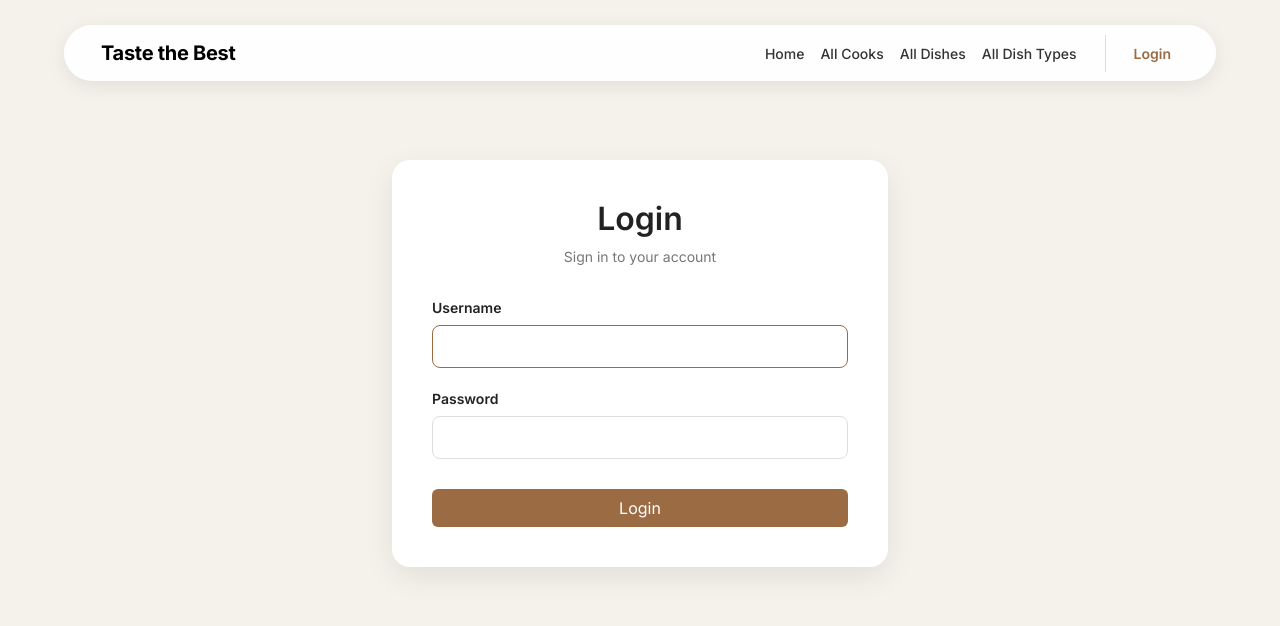
After one commit to GGZahar1/Restaurant-kitchen-service, a Django app: page /accounts/login/ in a window 1280 px wide. The commit adds this page. Shown: the top 626 px of the page. Run offline with Django 5.2, Linux system fonts and the light colour scheme.

Commit message:
Add login and logout functionality

```diff
--- a/restaurant_kitchen_service/settings.py
+++ b/restaurant_kitchen_service/settings.py
@@ -129,3 +129,6 @@ MAILERS = {
 }
 
 AUTH_USER_MODEL = "kitchen.Cook"
+
+LOGOUT_REDIRECT_URL = "login"
+LOGIN_REDIRECT_URL = "kitchen:home"
--- a/restaurant_kitchen_service/urls.py
+++ b/restaurant_kitchen_service/urls.py
@@ -21,4 +21,5 @@ from django.urls import path, include
 urlpatterns = [
     path("admin/", admin.site.urls),
     path("", include("kitchen.urls", namespace="kitchen")),
+    path("accounts/", include("django.contrib.auth.urls"))
 ]
--- a/static/css/styles.css
+++ b/static/css/styles.css
@@ -863,3 +863,103 @@ body {
 .dish-type-delete:hover {
   color: #963b3b;
 }
+
+.auth-page {
+  max-width: 520px;
+  padding-top: 160px;
+  padding-bottom: 60px;
+}
+
+.auth-card {
+  background-color: #fff;
+  border-radius: 18px;
+  padding: 40px;
+  box-shadow: 0 10px 30px rgba(0, 0, 0, 0.08);
+}
+
+.auth-header {
+  text-align: center;
+  margin-bottom: 30px;
+}
+
+.auth-header h1 {
+  font-size: 32px;
+  font-weight: 600;
+  margin-bottom: 8px;
+}
+
+.auth-header p {
+  color: #777;
+  font-size: 14px;
+  margin: 0;
+}
+
+.auth-field {
+  margin-bottom: 20px;
+}
+
+.auth-field label {
+  display: block;
+  font-size: 14px;
+  font-weight: 600;
+  margin-bottom: 7px;
+}
+
+.auth-field input {
+  width: 100%;
+  padding: 10px 12px;
+  border: 1px solid #ddd;
+  border-radius: 8px;
+  font-size: 14px;
+}
+
+.auth-field input:focus {
+  outline: none;
+  border-color: #9b6b43;
+}
+
+.auth-submit {
+  width: 100%;
+  background-color: #9b6b43;
+  color: #fff;
+  margin-top: 10px;
+}
+
+.auth-submit:hover {
+  background-color: #70492d;
+  color: #fff;
+}
+
+.auth-home-link {
+  display: block;
+  text-align: center;
+  margin-top: 18px;
+  color: #777;
+  font-size: 14px;
+  text-decoration: none;
+}
+
+.auth-home-link:hover {
+  color: #9b6b43;
+}
+
+.account-name {
+  margin-left: 20px;
+  padding-left: 20px;
+  border-left: 1px solid #ddd;
+}
+
+.account-name .nav-link {
+  color: #9b6b43;
+  font-weight: 600;
+}
+
+.logout-btn {
+  border: 0;
+  background: none;
+  color: #777 !important;
+}
+
+.logout-btn:hover {
+  color: #9b6b43 !important;
+}
--- a/templates/includes/navbar.html
+++ b/templates/includes/navbar.html
@@ -1,7 +1,7 @@
 <nav class="navbar navbar-expand-lg main-navbar">
   <div class="container">
 
-    <a class="navbar-brand fw-bold" href="{% url "kitchen:home" %}">
+    <a class="navbar-brand fw-bold" href="{% url 'kitchen:home' %}">
       Taste the Best
     </a>
 
@@ -12,34 +12,60 @@
       data-bs-target="#mainNavbar"
       aria-controls="mainNavbar"
       aria-expanded="false"
-      aria-label="Toggle navigation">
+      aria-label="Toggle navigation"
+    >
       <span class="navbar-toggler-icon"></span>
     </button>
 
     <div class="collapse navbar-collapse" id="mainNavbar">
-      <ul class="navbar-nav ms-auto">
+      <ul class="navbar-nav ms-auto align-items-lg-center">
 
         <li class="nav-item">
-          <a class="nav-link" href="{% url "kitchen:home" %}">Home</a>
+          <a class="nav-link" href="{% url 'kitchen:home' %}">
+            Home
+          </a>
         </li>
 
         <li class="nav-item">
-          <a class="nav-link" href="{% url "kitchen:cook-list" %}">
+          <a class="nav-link" href="{% url 'kitchen:cook-list' %}">
             All Cooks
           </a>
         </li>
 
         <li class="nav-item">
-          <a class="nav-link" href="{% url "kitchen:dish-list" %}">
+          <a class="nav-link" href="{% url 'kitchen:dish-list' %}">
             All Dishes
           </a>
         </li>
 
         <li class="nav-item">
-          <a class="nav-link" href="{% url "kitchen:dish-type-list" %}">
+          <a class="nav-link" href="{% url 'kitchen:dish-type-list' %}">
             All Dish Types
           </a>
         </li>
+
+        {% if user.is_authenticated %}
+          <li class="nav-item account-name">
+            <span class="nav-link">
+              {{ user.username }}
+            </span>
+          </li>
+
+          <li class="nav-item">
+            <form method="post" action="{% url 'logout' %}">
+              {% csrf_token %}
+              <button type="submit" class="nav-link logout-btn">
+                Logout
+              </button>
+            </form>
+          </li>
+        {% else %}
+          <li class="nav-item account-name">
+            <a class="nav-link" href="{% url 'login' %}">
+              Login
+            </a>
+          </li>
+        {% endif %}
 
       </ul>
     </div>
--- /dev/null
+++ b/templates/registration/login.html
@@ -0,0 +1,42 @@
+{% extends "base.html" %}
+
+{% block title %}
+  Login
+{% endblock %}
+
+{% block content %}
+  <div class="container auth-page">
+    <div class="auth-card">
+      <div class="auth-header">
+        <h1>Login</h1>
+        <p>Sign in to your account</p>
+      </div>
+      {% if form.errors %}
+        <div class="alert alert-danger">
+          Your username or password is incorrect.
+        </div>
+      {% endif %}
+      <form method="post">
+        {% csrf_token %}
+        <div class="auth-field">
+          <label for="{{ form.username.id_for_label }}">
+            Username
+          </label>
+          {{ form.username }}
+        </div>
+        <div class="auth-field">
+          <label for="{{ form.password.id_for_label }}">
+            Password
+          </label>
+          {{ form.password }}
+        </div>
+        <button type="submit" class="btn auth-submit">
+          Login
+        </button>
+        {% if next %}
+          <input type="hidden" name="next" value="{{ next }}">
+        {% endif %}
+      </form>
+    </div>
+  </div>
+{% endblock %}
```
Also changed, not shown: kitchen/views.py (+18 -15 lines), templates/registration/logout.html (added, +28 -0 lines).
